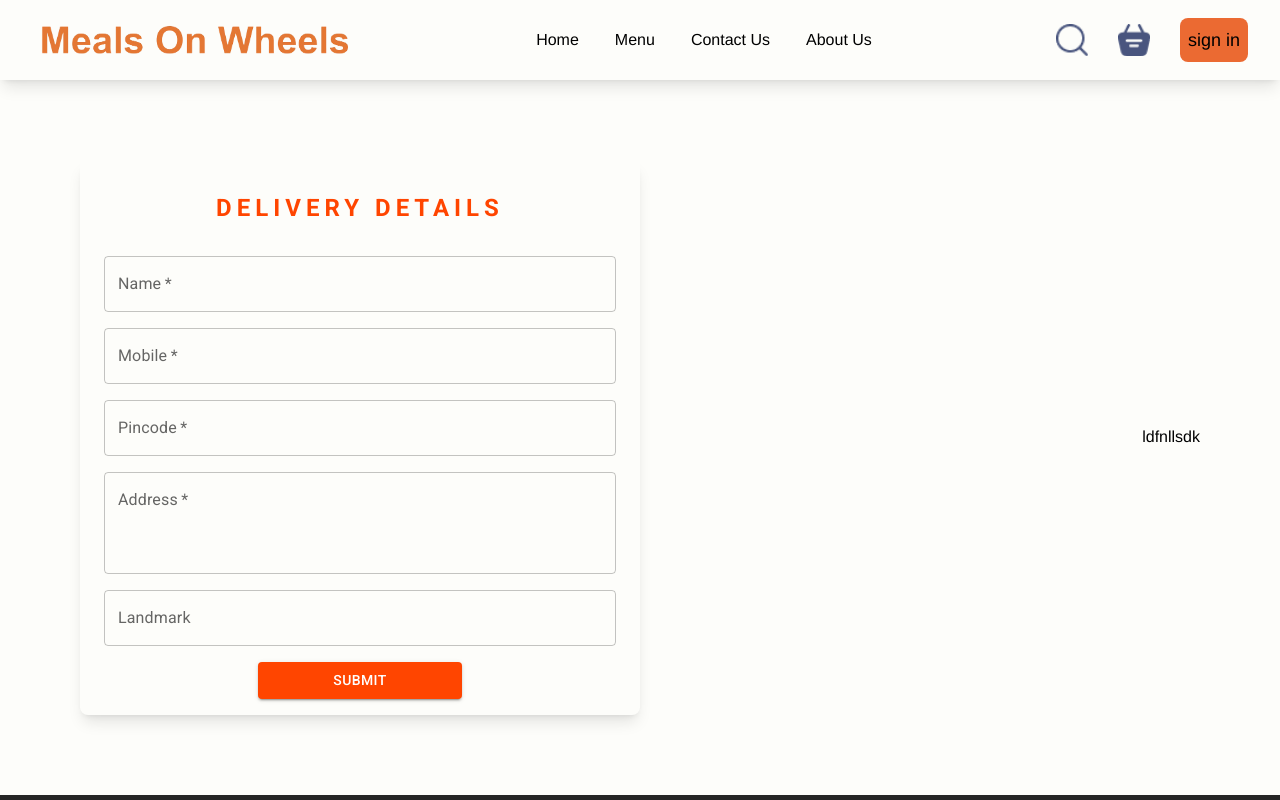
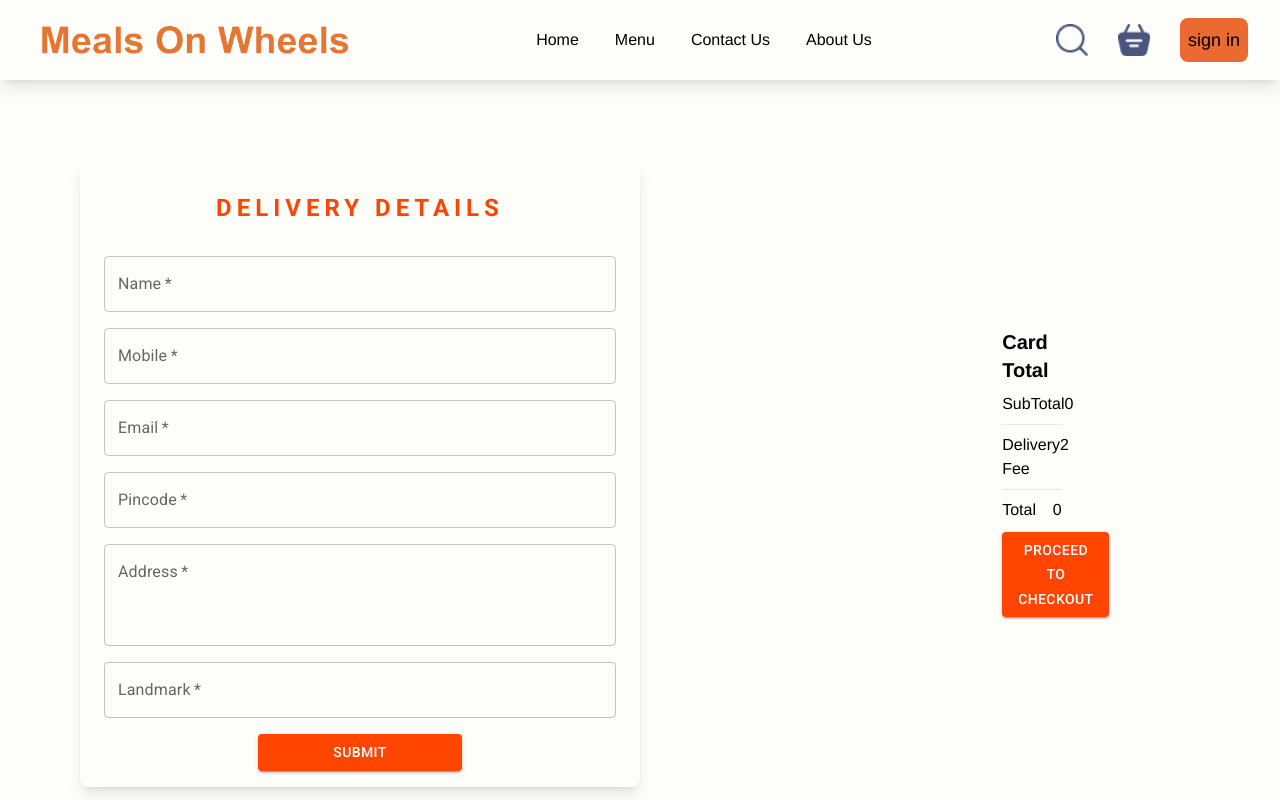
Before and after one commit to MB-Prabhu/MealsOnWheels-frontend, a React (Vite) app: page /placeorder in a window 1280 px wide. Shown: the top 800 px of the page. Built offline with nearby package versions, Linux system fonts and the light colour scheme; no server answers.

Commit message:
order create api integrated

```diff
--- a/src/Pages/Cart/CardTotal.jsx
+++ b/src/Pages/Cart/CardTotal.jsx
@@ -15,7 +15,7 @@ const CardTotal = () => {
             <hr className='bg-[#676767]' />
             <p className='flex justify-between'>Delivery Fee <span>2</span></p>
             <hr className='bg-[#676767]' />
-            <p className='flex justify-between'>Total <span>0</span></p>
+            <p className='flex justify-between'>Total <span>{getTotalAmount()+2 || 0}</span></p>
         </div>
 
         <Button variant='contained'
--- a/src/PlaceOrder/PlaceOrder.jsx
+++ b/src/PlaceOrder/PlaceOrder.jsx
@@ -1,8 +1,12 @@
 import { Button, TextField, Typography } from '@mui/material'
-import React, { useState } from 'react'
+import React, { useContext, useState } from 'react'
+import { StoreContext } from '../context/StoreContext'
+import CardTotal from '../Pages/Cart/CardTotal'
+import axios from 'axios'
 
 const PlaceOrder = () => {
 
+const {getTotalAmount, token, food_list, cartItem, apiUrl} = useContext(StoreContext)
   const [deliveryData, setdeliveryData] = useState({
         Name: "",
         mobile: "",
@@ -21,17 +25,57 @@ const PlaceOrder = () => {
                 onChange={(e)=> handleChange(e)}
                 name="email" variant="outlined"
                 sx={{height: "40px"}} /> */}
-      let handleSignupSubmit=(e)=>{
+      // let handleSignupSubmit=(e)=>{
+      //   e.preventDefault()
+      //   console.log(deliveryData)
+      //   setdeliveryData({
+      //     Name: "",
+      //     mobile: "",
+      //     email: "",
+      //     address: "",
+      //     pincode: "",
+      //     landmark: ""
+      //   })
+      // }
+
+      let placeOrder = async (e)=>{
         e.preventDefault()
-        console.log(deliveryData)
-        setdeliveryData({
-          Name: "",
-          mobile: "",
-          email: "",
-          address: "",
-          pincode: "",
-          landmark: ""
-        })
+        let ordersToPlaced = []
+        try{
+          food_list.map(item=>{
+            // console.log(item)
+            if(cartItem[item._id]>0){
+              console.log(cartItem)
+
+                  let iteminfo = item
+                  console.log(iteminfo)
+                  iteminfo["quantity"] = cartItem[item?._id]
+                  ordersToPlaced.push(iteminfo)
+            }
+          })
+
+          let orderDetails = {
+            address:deliveryData,
+            items: ordersToPlaced,
+            amount: getTotalAmount()+2
+          }
+
+          let {data} = await axios.post(`${apiUrl}/user/order/placeorder`,{orderDetails}, {headers: {token}})
+          console.log(data)
+          if(data.ok){
+            let session_url = data.data
+            console.log(session_url)
+            window.location.replace(session_url)
+          }
+          else{
+            alert("error")
+          }
+
+        }
+        catch(err){
+          console.log(err)
+        }
+
       }
 
   return (
@@ -91,7 +135,7 @@ const PlaceOrder = () => {
             sx={{width: "40%", margin: "10px auto"}}>Submit</Button>
         </form>
       </div> */}
- <div className='md:w-[50%] sm:w-[100%] py-4 px-6 shadow-lg flex flex-col rounded-lg gap-4 font-extrabold'
+ <form onSubmit={placeOrder} className='md:w-[50%] sm:w-[100%] py-4 px-6 shadow-lg flex flex-col rounded-lg gap-4 font-extrabold'
       // style={{
       //   width: "50%",
       //   margin: "0 auto",
@@ -110,7 +154,7 @@ const PlaceOrder = () => {
 
       <TextField
         label="Name"
-        name="name"
+        name="Name"
         value={deliveryData.name}
         onChange={handleChange}
         fullWidth
@@ -126,6 +170,16 @@ const PlaceOrder = () => {
         required
         type="tel"
         inputProps={{ maxLength: 10 }}
+      />
+
+<TextField
+        label="Email"
+        name="email"
+        value={deliveryData.email}
+        onChange={handleChange}
+        fullWidth
+        required
+        type="email"
       />
 
       <TextField
@@ -155,6 +209,7 @@ const PlaceOrder = () => {
         value={deliveryData.landmark}
         onChange={handleChange}
         fullWidth
+        required
       />
 
       <Button
@@ -165,10 +220,10 @@ const PlaceOrder = () => {
       >
         Submit
       </Button>
-    </div>
+    </form>
 
     <div>
-      ldfnllsdk
+      <CardTotal />
     </div>
     </div>
   )
--- a/src/context/StoreContext.jsx
+++ b/src/context/StoreContext.jsx
@@ -11,6 +11,7 @@ const StoreContextProvider = ({children})=>{
     const [showLogin, setShowLogin] = useState(false)
     const [token, setToken] = useState("")
     const [food_list, setFood_list] = useState([])
+
 
     const apiUrl = import.meta.env.VITE_API_URL
 
@@ -165,7 +166,7 @@ const StoreContextProvider = ({children})=>{
         getItemTotalAmount,
         getTotalAmount,
         removeTotalQuantity, removeQuantityFromCart,
-        apiUrl, token, setToken
+        apiUrl, token, setToken,
     }
     return(
         <StoreContext.Provider value={value}>
```
